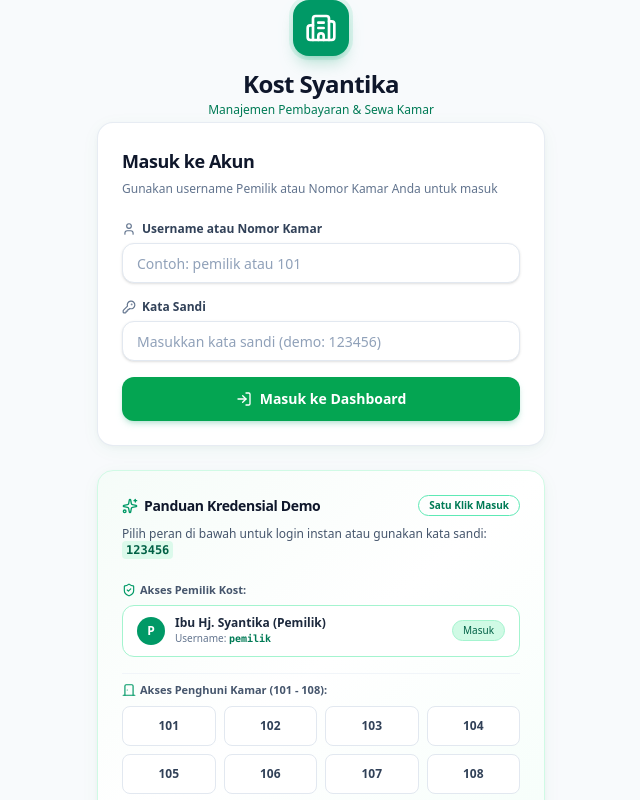
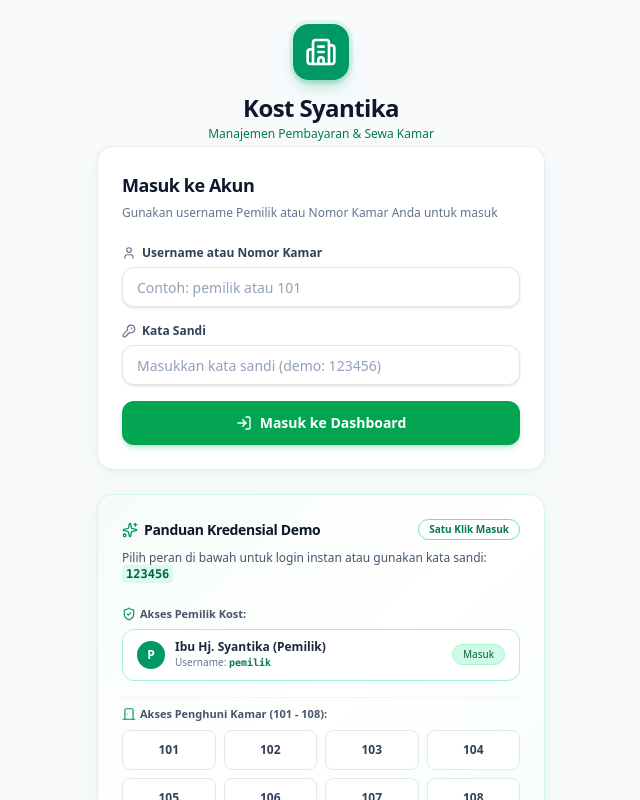
Before and after one commit to AdiYohanes/me-kost, a Next.js app: page /login in a window 1280 px wide. Shown: the top 800 px of the page, without its empty margins (319-959 px from the left). Built offline with nearby package versions, Linux system fonts and the light colour scheme.

Commit message:
fix(spacing): add proper top spacing and safe-area calculation for profile header

```diff
--- a/app/dashboard/page.tsx
+++ b/app/dashboard/page.tsx
@@ -19,7 +19,7 @@
   }
 
   return (
-    <main className="min-h-screen bg-slate-50 flex flex-col items-center justify-start px-4 pt-4 pb-28 sm:px-6 safe-top safe-bottom">
+    <main className="min-h-screen bg-slate-50 flex flex-col items-center justify-start px-4 pb-32 sm:px-6 safe-top">
       <div className="w-full max-w-md flex flex-col space-y-6">
         {/* Top App Bar & Profile Header */}
         <DashboardHeader user={user} />
--- a/app/globals.css
+++ b/app/globals.css
@@ -42,11 +42,11 @@
 
 /* Mobile viewport utilities */
 .safe-bottom {
-  padding-bottom: env(safe-area-inset-bottom, 1rem);
+  padding-bottom: calc(env(safe-area-inset-bottom, 0px) + 0.5rem);
 }
 
 .safe-top {
-  padding-top: env(safe-area-inset-top, 1rem);
+  padding-top: calc(env(safe-area-inset-top, 0px) + 1.5rem);
 }
 
 /* Duolingo & Mamikos inspired soft card shadow */
--- a/components/dashboard/dashboard-header.tsx
+++ b/components/dashboard/dashboard-header.tsx
@@ -28,7 +28,7 @@
   const isPemilik = user.role === "PEMILIK";
 
   return (
-    <header className="flex items-center justify-between pb-4 mb-2 border-b border-slate-200/70">
+    <header className="flex items-center justify-between pt-1 sm:pt-1.5 pb-4 mb-2 border-b border-slate-200/70">
       <div className="flex items-center gap-3">
         <div className="w-10 h-10 rounded-xl bg-emerald-600 flex items-center justify-center text-white shadow-md shadow-emerald-600/20 shrink-0">
           <Building2 className="w-5 h-5" />
```
